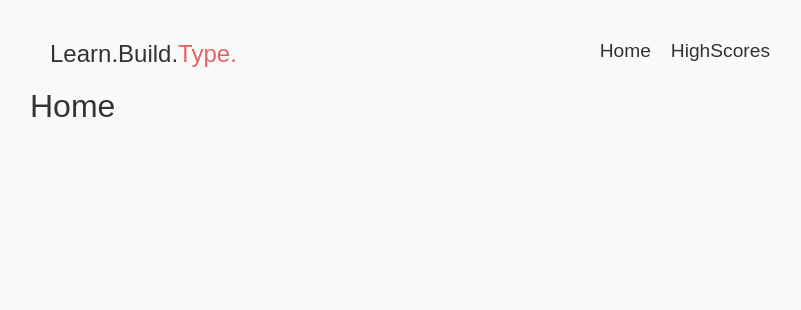
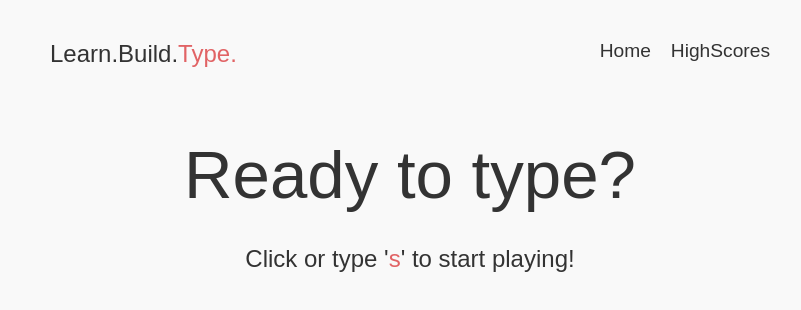
Before and after one commit to genarot/react-serverless-fullstack-udemy, a React (Create React App) app: page / in a window 1280 px wide. Shown: the top 310 px of the page, without its empty margins (230-1031 px from the left). Built offline with nearby package versions, Linux system fonts and the light colour scheme.

Commit message:
Styled the Home page

```diff
--- a/src/pages/Home.tsx
+++ b/src/pages/Home.tsx
@@ -1,10 +1,14 @@
-import React from 'react'
-
+import React from "react";
+import CTA from "../styled/CTA";
+import { Accent, StyledTitle } from "../styled/Random";
 
 export default function Home() {
-    return (
-        <div>
-            <h1>Home</h1>
-        </div>
-    )
+  return (
+    <div>
+      <StyledTitle>Ready to type?</StyledTitle>
+      <CTA to="/game">
+        Click or type '<Accent>s</Accent>' to start playing!
+      </CTA>
+    </div>
+  );
 }
--- /dev/null
+++ b/src/styled/CTA.tsx
@@ -0,0 +1,13 @@
+import { Link } from "react-router-dom";
+import styled from "styled-components";
+
+export default styled(Link)`
+  font-size: 1.5rem;
+  text-align: center;
+  display: block;
+  text-decoration: none;
+
+  &:hover {
+    text-decoration: underline;
+  }
+`;
--- a/src/styled/Random.jsx
+++ b/src/styled/Random.jsx
@@ -1,5 +1,12 @@
-import styled from 'styled-components'
+import styled from "styled-components";
 
 export const Accent = styled.span`
   color: #e16365;
 `;
+
+export const StyledTitle = styled.h1`
+  font-size: 4.2rem;
+  text-align: center;
+  margin-bottom: 2rem;
+  margin-top: 3rem;
+`;
```
